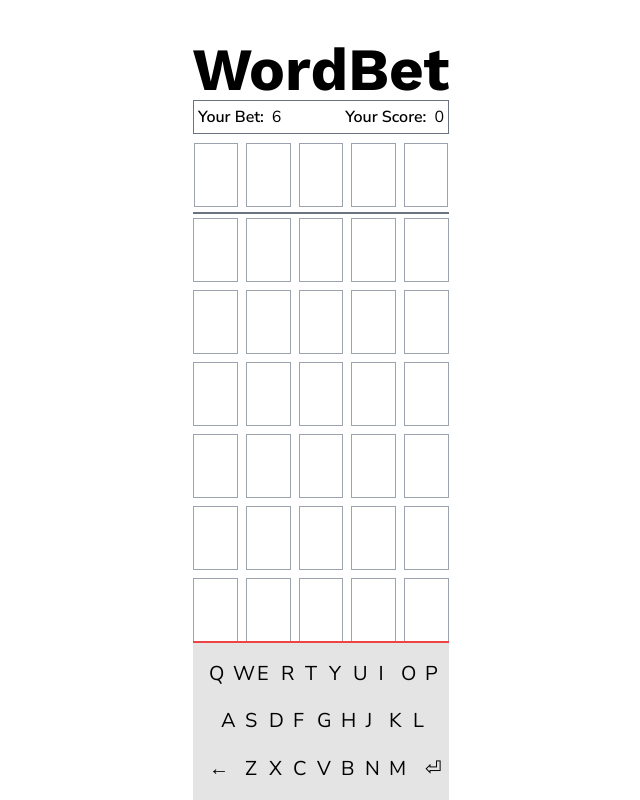
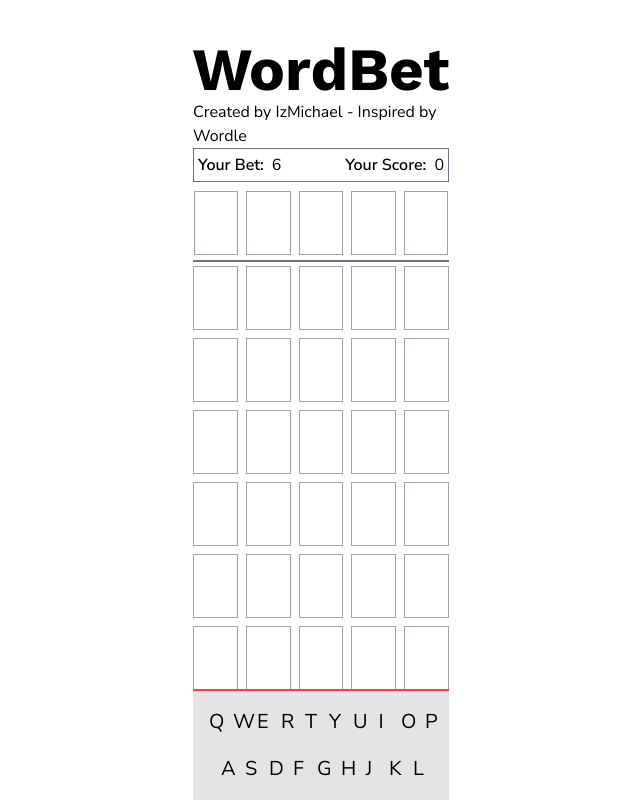
Before and after one commit to IzMichael/WordBet, a Svelte app: page / in a window 1280 px wide. Shown: the whole page, without its empty margins (319-959 px from the left). Built offline with nearby package versions, Linux system fonts and the light colour scheme.

Commit message:
Add credits

```diff
--- a/src/App.svelte
+++ b/src/App.svelte
@@ -1,3 +1,7 @@
+<svelte:head>
+    <title>WordBet - By IzMichael</title>
+</svelte:head>
+
 <script>
     import Row from './lib/Row.svelte';
     import { onMount } from 'svelte';
@@ -122,6 +126,7 @@
 
 <div class="flex flex-col items-center justify-start w-full h-screen max-h-screen px-5 py-10 mx-auto overflow-hidden lg:w-1/5 lg:px-0">
     <h1 class="text-6xl font-bold font-work">WordBet</h1>
+    <p>Created by IzMichael - Inspired by Wordle</p>
 
     <div class="flex flex-row items-center justify-start w-full p-1 mb-2 border border-gray-500">
         <div class="flex flex-row items-center justify-between flex-1">
```
